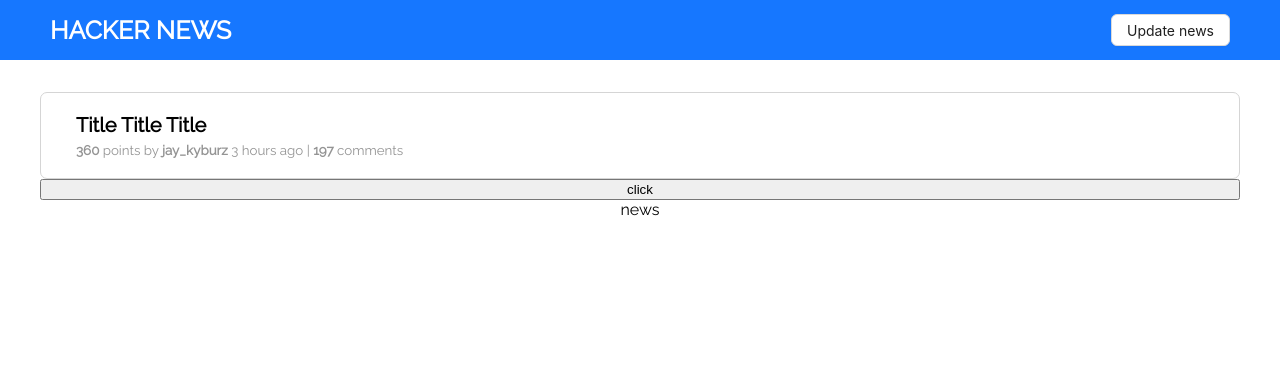
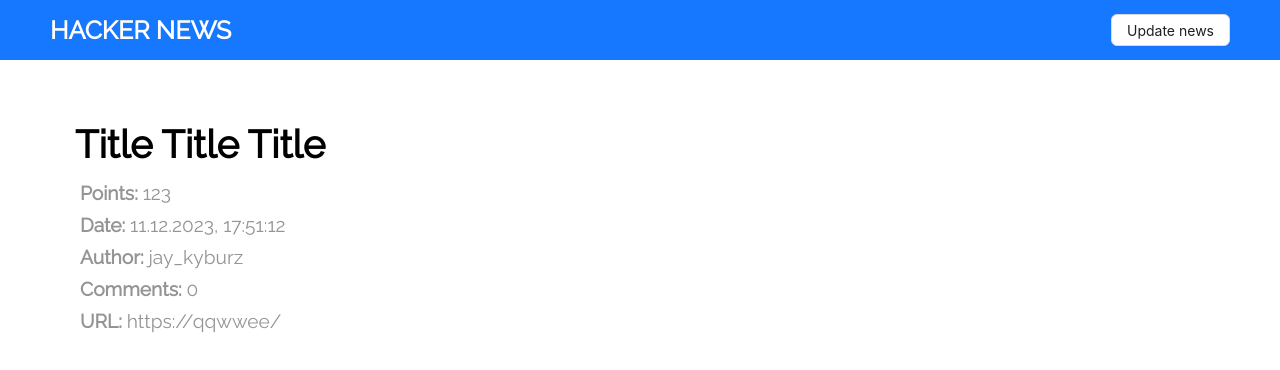
Before and after one commit to crybbcassie/Hacker-News, a React (Create React App) app: page /Hacker_News/1 in a window 1280 px wide. Shown: the top 370 px of the page. Built offline with nearby package versions, Linux system fonts and the light colour scheme.

Commit message:
add article page

```diff
--- a/src/App.js
+++ b/src/App.js
@@ -9,7 +9,7 @@
     <>
     <Header/>
     <div className="App">
-      <MainPage/>
+      {/* <MainPage/> */}
       <NewsPage/>
     </div>
     </>
--- /dev/null
+++ b/src/components/Article.jsx
@@ -0,0 +1,28 @@
+import cl from "./Components.module.css";
+
+export default function Article() {
+  return (
+    <>
+      <div className={cl.article}>
+        <div className={cl.article_content}>
+          <h1>Title Title Title</h1>
+          <p>
+            <span>Points: </span> 123
+          </p>
+          <p>
+            <span>Date: </span> 11.12.2023, 17:51:12
+          </p>
+          <p>
+            <span>Author: </span> jay_kyburz
+          </p>
+          <p>
+            <span>Comments: </span> 0
+          </p>
+          <p>
+            <span>URL: </span> <a>https://qqwwee/</a>
+          </p>
+        </div>
+      </div>
+    </>
+  );
+}
--- a/src/components/Components.module.css
+++ b/src/components/Components.module.css
@@ -1,6 +1,7 @@
 .card{
     border: 1px solid #d5d5d5;
     border-radius: 7px;
+    margin: 5px 0;
 }
 
 .card:hover{
@@ -26,6 +27,27 @@
     font-weight: bold;
 }
 
+.article_content{
+    display: flex;
+    flex-direction: column;
+    align-items: start;
+    padding: 20px 35px;
+    font-size:larger;
+}
+
+.article_content p{
+    color: #949494;
+    padding: 5px;
+}
+
+.article_content h1{
+    margin: 10px 0;
+}
+
+.article_content span{
+    font-weight: bold;
+}
+
 .header{
     height: 60px;
     display: flex;
--- a/src/components/NewsCard.jsx
+++ b/src/components/NewsCard.jsx
@@ -1,5 +1,4 @@
 import React from 'react';
-import { Card } from 'antd';
 import cl from './Components.module.css';
 
 export default function NewsCard(){
--- a/src/pages/MainPage.jsx
+++ b/src/pages/MainPage.jsx
@@ -2,14 +2,24 @@
 import NewsCard from '../components/NewsCard'
 import { useSelector, useDispatch } from "react-redux";
 import fetchArticles from '../redux/articleSlice'
+import { Button } from "antd";
 
 export default function MainPage() {
   const dispatch = useDispatch();
   const articles = useSelector((state) => state.articles.articles);
+  console.log(articles)
+
+  // useEffect(() => {
+  //   dispatch(fetchArticles())
+  // }, [])
+
   return (
     <>
       <NewsCard />
-      <button onClick={() => dispatch(fetchArticles())}>click</button>
+      <NewsCard />
+      <NewsCard />
+      <NewsCard />
+      <Button onClick={() => dispatch(fetchArticles())}>kkk</Button>
       {articles}
     </>
   );
--- a/src/pages/NewsPage.jsx
+++ b/src/pages/NewsPage.jsx
@@ -1,7 +1,12 @@
 import React, { useState } from "react";
 import { Avatar, Card } from "antd";
+import Article from "../components/Article";
 const { Meta } = Card;
 
 export default function NewsPage() {
-  return <p> news </p>;
+  return (
+    <>
+    <Article/>
+    </>
+  );
 }
--- a/src/redux/articleSlice.jsx
+++ b/src/redux/articleSlice.jsx
@@ -3,21 +3,19 @@
 
 export const fetchArticles = createAsyncThunk(
   "articles/fetchArticles",
-  async function (_, { rejectWithValue }) {
+  async function () {
     try {
-      const HN_HOST = "https://hacker-news.firebaseio.com/v0/item/";
-      let result = await axios.get(`${HN_HOST}topstories.json`, {
-        headers: {
-          "Content-Type": "application/json",
-        },
-      });
-      console.log(result)
-      return result
+      let response = await axios.get(
+        "https://hacker-news.firebaseio.com/v0/newstories.json?print=pretty"
+      );
+        console.log('response:', response);
+        return response;
     } catch (e) {
-      return rejectWithValue(e.message);
+      console.log('error')
     }
   }
 );
+
 
 const articleSlice = createSlice({
   name: "articles",
@@ -26,7 +24,7 @@
     status: null,
     error: null,
   },
-  reducers: {},
+  reducers: {}
 });
 
 export const {} = articleSlice.actions;
```
